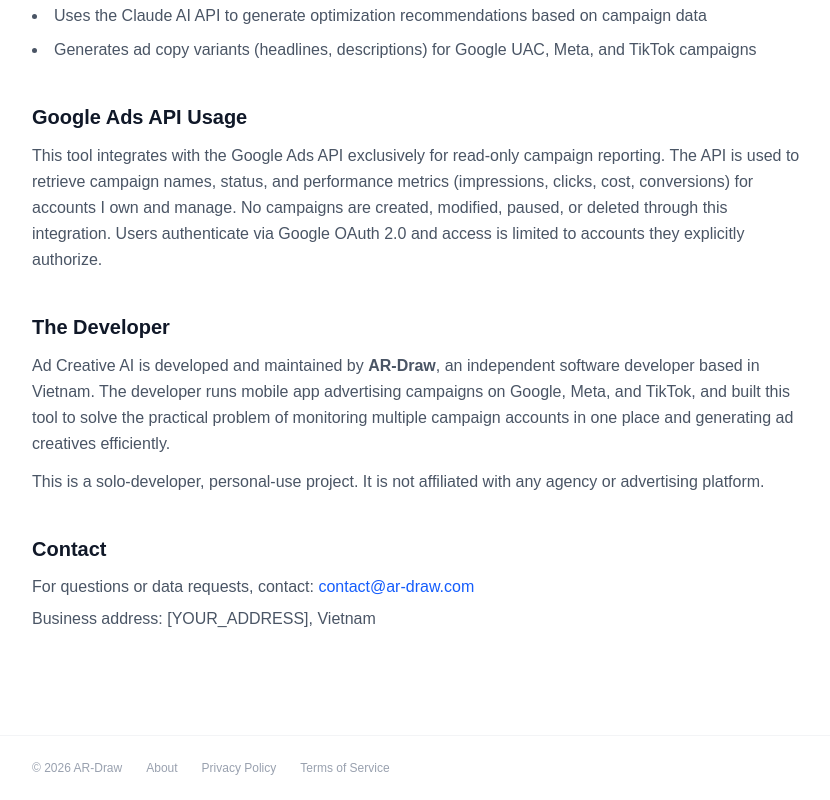
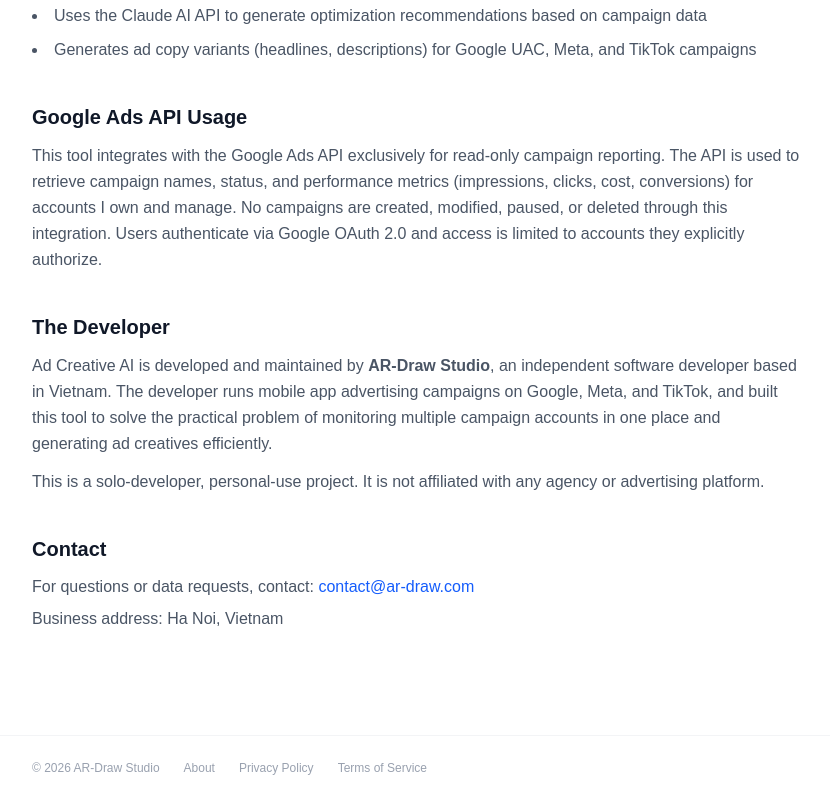
Before and after one commit to bcg-group/ad-creative-ai, a Next.js app: page /about in a window 1280 px wide. Shown: the part 558-1358 px from the top of the page, without its empty margins (224-1054 px from the left). Built offline with nearby package versions, Linux system fonts and the light colour scheme.

Commit message:
update text address

```diff
--- a/app/about/page.tsx
+++ b/app/about/page.tsx
@@ -55,7 +55,7 @@ export default function AboutPage() {
           <section className="mb-10">
             <h2 className="text-xl font-semibold text-gray-900 mb-3">The Developer</h2>
             <p className="text-gray-600 leading-relaxed">
-              Ad Creative AI is developed and maintained by <strong>AR-Draw</strong>, an independent software developer based in Vietnam. The developer runs mobile app advertising campaigns on Google, Meta, and TikTok, and built this tool to solve the practical problem of monitoring multiple campaign accounts in one place and generating ad creatives efficiently.
+              Ad Creative AI is developed and maintained by <strong>AR-Draw Studio</strong>, an independent software developer based in Vietnam. The developer runs mobile app advertising campaigns on Google, Meta, and TikTok, and built this tool to solve the practical problem of monitoring multiple campaign accounts in one place and generating ad creatives efficiently.
             </p>
             <p className="text-gray-600 leading-relaxed mt-3">
               This is a solo-developer, personal-use project. It is not affiliated with any agency or advertising platform.
@@ -71,7 +71,7 @@ export default function AboutPage() {
               </a>
             </p>
             <p className="text-gray-600 mt-2">
-              Business address: [YOUR_ADDRESS], Vietnam
+              Business address: Ha Noi, Vietnam
             </p>
           </section>
         </div>
@@ -79,7 +79,7 @@ export default function AboutPage() {
 
       <footer className="border-t border-gray-100 px-6 py-6">
         <div className="max-w-3xl mx-auto flex items-center gap-6 text-xs text-gray-400">
-          <span>© 2026 AR-Draw</span>
+          <span>© 2026 AR-Draw Studio</span>
           <Link href="/about" className="hover:text-gray-600 transition-colors">About</Link>
           <Link href="/privacy" className="hover:text-gray-600 transition-colors">Privacy Policy</Link>
           <Link href="/terms" className="hover:text-gray-600 transition-colors">Terms of Service</Link>
--- a/app/page.tsx
+++ b/app/page.tsx
@@ -100,7 +100,7 @@ export default function LandingPage() {
 
       <footer className="border-t border-gray-100 px-6 py-6">
         <div className="max-w-4xl mx-auto flex items-center justify-between text-xs text-gray-400">
-          <span>© 2026 AR-Draw</span>
+          <span>© 2026 AR-Draw Studio</span>
           <div className="flex items-center gap-5">
             <Link href="/about" className="hover:text-gray-600 transition-colors">About</Link>
             <Link href="/privacy" className="hover:text-gray-600 transition-colors">Privacy Policy</Link>
--- a/app/privacy/page.tsx
+++ b/app/privacy/page.tsx
@@ -30,7 +30,7 @@ export default function PrivacyPage() {
           <section className="mb-8">
             <h2 className="text-xl font-semibold text-gray-900 mb-3">1. Overview</h2>
             <p className="text-gray-600 leading-relaxed">
-              Ad Creative AI (&quot;we&quot;, &quot;our&quot;, &quot;the Service&quot;) is a personal internal tool operated by <strong>AR-Draw</strong>, an independent developer. This Privacy Policy explains how we collect, use, and protect your information when you use this tool at <strong>ads.ar-draw.com</strong>.
+              Ad Creative AI (&quot;we&quot;, &quot;our&quot;, &quot;the Service&quot;) is a personal internal tool operated by <strong>AR-Draw Studio</strong>, an independent developer. This Privacy Policy explains how we collect, use, and protect your information when you use this tool at <strong>ads.ar-draw.com</strong>.
             </p>
           </section>
 
@@ -135,7 +135,7 @@ export default function PrivacyPage() {
               <a href="mailto:contact@ar-draw.com" className="text-blue-600 hover:underline">
                 contact@ar-draw.com
               </a><br />
-              Address: [YOUR_ADDRESS], Vietnam
+              Address: Ha Noi, Vietnam
             </p>
           </section>
         </div>
@@ -143,7 +143,7 @@ export default function PrivacyPage() {
 
       <footer className="border-t border-gray-100 px-6 py-6">
         <div className="max-w-3xl mx-auto flex items-center gap-6 text-xs text-gray-400">
-          <span>© 2026 AR-Draw</span>
+          <span>© 2026 AR-Draw Studio</span>
           <Link href="/about" className="hover:text-gray-600 transition-colors">About</Link>
           <Link href="/privacy" className="hover:text-gray-600 transition-colors">Privacy Policy</Link>
           <Link href="/terms" className="hover:text-gray-600 transition-colors">Terms of Service</Link>
--- a/app/terms/page.tsx
+++ b/app/terms/page.tsx
@@ -121,12 +121,12 @@ export default function TermsPage() {
             <h2 className="text-xl font-semibold text-gray-900 mb-3">12. Contact</h2>
             <p className="text-gray-600">
               For questions about these Terms, contact:<br />
-              <strong>AR-Draw</strong><br />
+              <strong>AR-Draw Studio</strong><br />
               Email:{' '}
               <a href="mailto:contact@ar-draw.com" className="text-blue-600 hover:underline">
                 contact@ar-draw.com
               </a><br />
-              Address: [YOUR_ADDRESS], Vietnam
+              Address: Ha Noi, Vietnam
             </p>
           </section>
         </div>
@@ -134,7 +134,7 @@ export default function TermsPage() {
 
       <footer className="border-t border-gray-100 px-6 py-6">
         <div className="max-w-3xl mx-auto flex items-center gap-6 text-xs text-gray-400">
-          <span>© 2026 AR-Draw</span>
+          <span>© 2026 AR-Draw Studio</span>
           <Link href="/about" className="hover:text-gray-600 transition-colors">About</Link>
           <Link href="/privacy" className="hover:text-gray-600 transition-colors">Privacy Policy</Link>
           <Link href="/terms" className="hover:text-gray-600 transition-colors">Terms of Service</Link>
```
